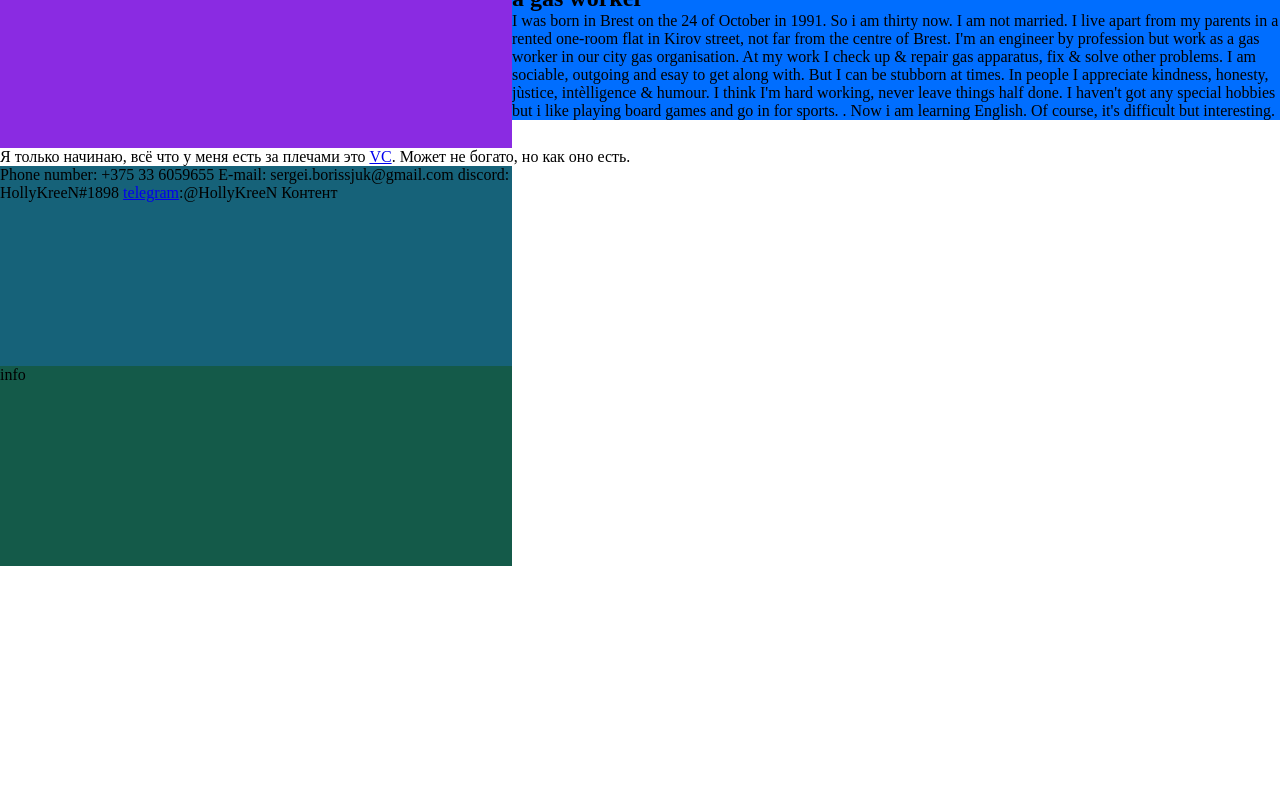
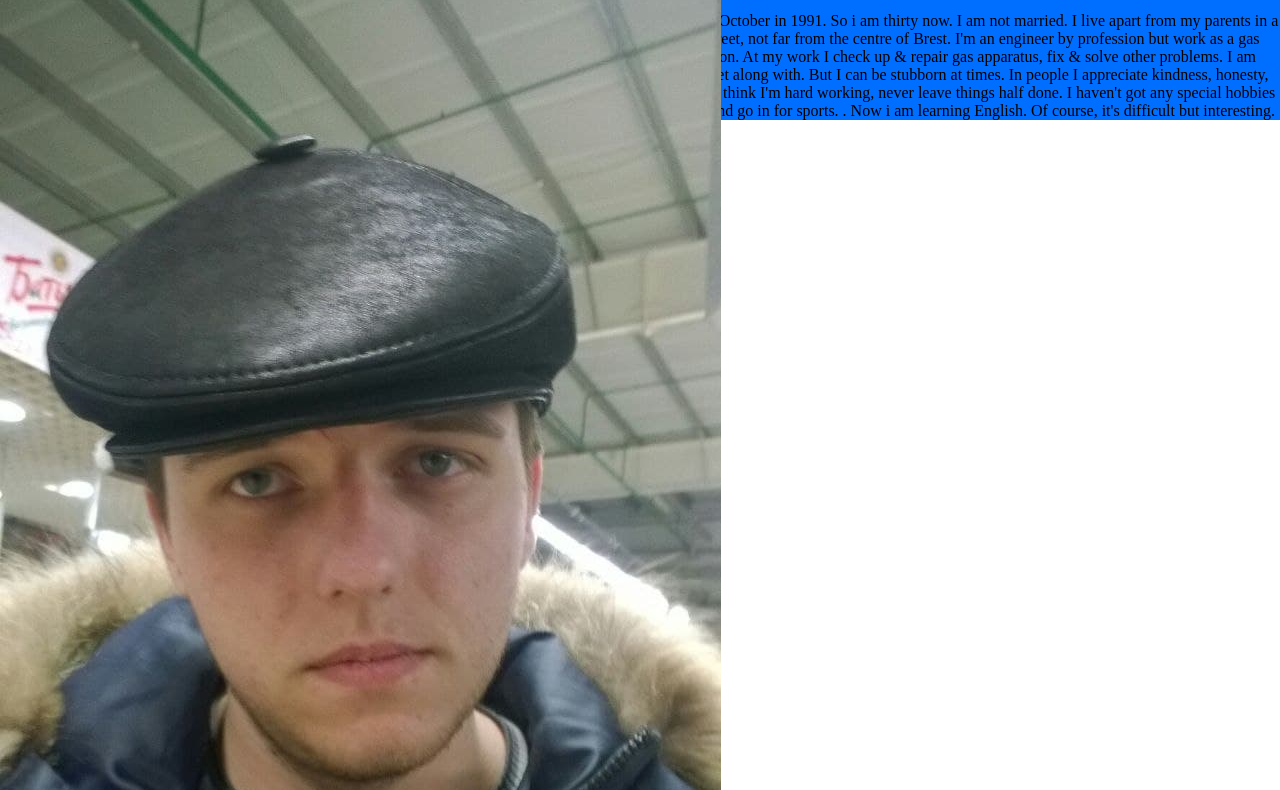
Before and after one commit to HollyKreeN/rsschool-cv, a plain HTML site: page index.html in a window 1280 px wide. Shown: the part 52-842 px from the top of the page. Before the commit the page ends 800 px from the top, so only its background shows below. Drawn offline with Linux system fonts and the light colour scheme.

Commit message:
refactor: ne information

```diff
--- a/index.html
+++ b/index.html
@@ -6,12 +6,12 @@
     <meta http-equiv="X-UA-Compatible" content="IE=edge">
     <meta name="viewport" content="width=device-width, initial-scale=1.0">
     <link rel="stylesheet" href="style.css">
-    <title>I</title>
+    <title>My</title>
 </head>
 
 <body>
     <div class="Photo">
-        Контент
+        <img src="./Photo.jpg" alt="Фото участника" max-width="100px">
     </div>
     <div class="Profile_All">
         <h1>Sergei Borissjuk</h1>
@@ -35,16 +35,17 @@
             E-mail: sergei.borissjuk@gmail.com
 
             discord: HollyKreeN#1898
-            <a href="https://web.telegram.org/">telegram</a>:@HollyKreeN
+            <a href="https://web.telegram.org/">Telegram</a>:@HollyKreeN
         <p>
-            Контент
+            info
         </p>
         </p>
     </div>
     <div class="Education">
         <p class="Education">
         <p>
-            info
+            Брестский Государственный Технический Университет (БрГТУ)
+            RS School Stage 0
         </p>
         </p>
 
```
